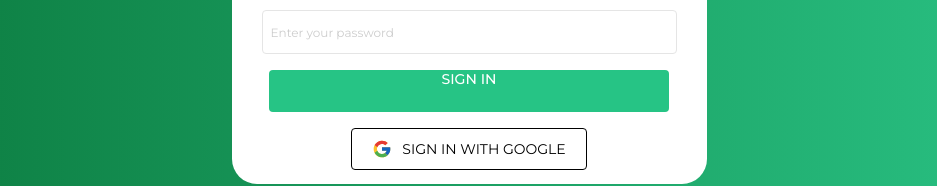
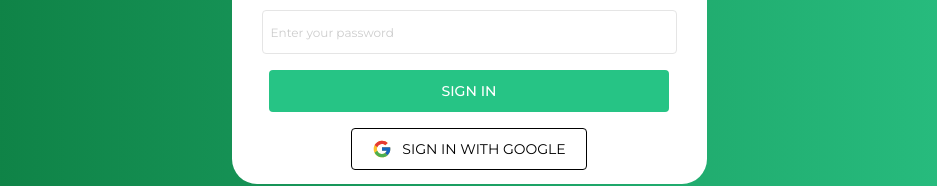
Before and after one commit to BlueTeam-2challenge/2challenge-front, a React (Vite) app: page /login in a window 1280 px wide. Shown: the part 491-677 px from the top of the page, without its empty margins (171-1108 px from the left). Built offline with nearby package versions, Linux system fonts and the light colour scheme; no server answers.

Commit message:
chore: Update SignIn module CSS to improve button styling and responsiveness

```diff
--- a/src/components/SignIn/SignIn.module.css
+++ b/src/components/SignIn/SignIn.module.css
@@ -1,9 +1,10 @@
 .signContainer {
   display: flex;
   justify-content: center;
+  align-items: center;
 }
 
-.btn{
+.btn {
   display: flex;
   height: 2.6rem;
   width: 25rem;
@@ -11,14 +12,14 @@
   gap: 1rem;
   border-radius: 0.25rem;
   justify-content: center;
-    align-self: center;
+  align-items: center;
 }
 
-.btn:hover{
+.btn:hover {
   cursor: pointer;
 }
 
-.btnText{
+.btnText {
   font-family: "Montserrat";
   color: white;
   font-weight: 500;
```
Lines whose indentation alone changed are shown as unchanged.
